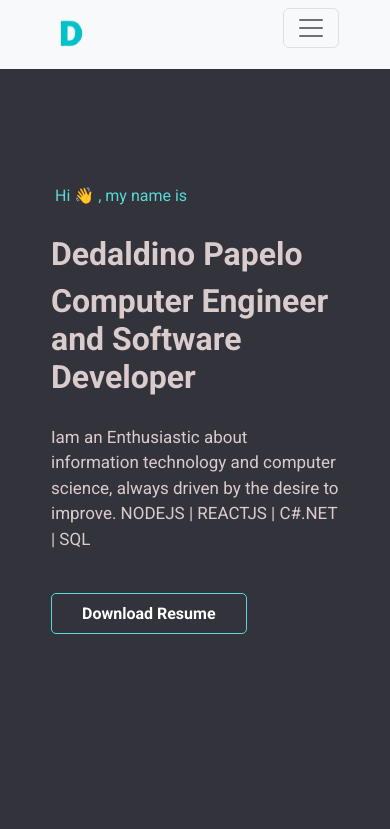
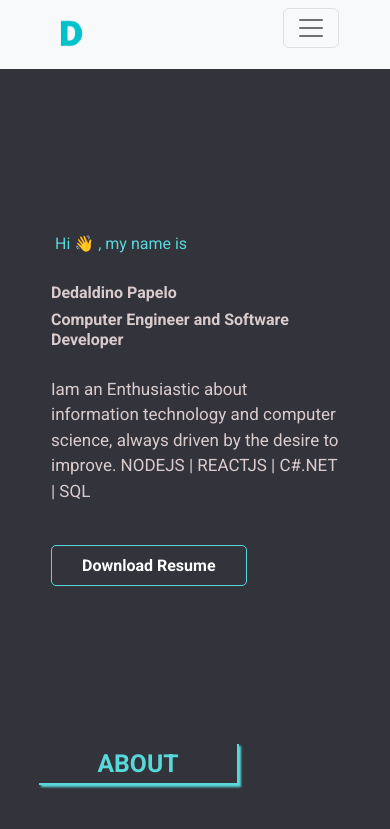
Before and after one commit to Dedaldino-Papelo/new-portfolio, a React (Create React App) app: page / in a window 390 px wide. Shown: the top 829 px of the page. Built offline with nearby package versions, Linux system fonts and the light colour scheme.

Commit message:
add styled components to the app styling the Home

```diff
--- a/src/App.css
+++ b/src/App.css
@@ -12,7 +12,7 @@
 
  .btn-download:hover{
     color: #fff;
-    background-color: #062464;
+    background-color:#2f6b6b
  }
  .navbar-nav .nav-link.active, .navbar-nav .show>.nav-link {
     color: #fff
--- a/src/components/About/style.css
+++ b/src/components/About/style.css
@@ -40,6 +40,9 @@
 
 /*Responsivo - Smartphone*/
 @media only screen and (max-width: 767px) {
+    .About{
+        padding: 0px;
+}
     .about-content{
         display: flex;
         flex-direction: column;
@@ -62,6 +65,7 @@
 
 /*TABLET*/
 @media only screen and (min-width: 767px) and (max-width: 1366px) {
+
     .about-content .left-image img{
         width: 100%;
         height: 50vh;
--- a/src/components/Home/Home.js
+++ b/src/components/Home/Home.js
@@ -1,37 +1,43 @@
 import React from 'react'
 import './style.css';
+import {HomeContainer,
+        Title1,
+        Title2,
+        Entry,
+        Description,
+        DescriptionContainer,
+        ResumeWrapper,
+        DownloadResume
+      }from './home.style';
 
 const Home = () => {
 
   return (
-    <section id="home" className="container Home">
-      <h1 className='introduction'>Hi <span role='img' aria-labelledby='imoji'>👋</span> , my name is</h1>
+    <HomeContainer id="home" className='container'>
+      <Entry>Hi <span role='img' aria-labelledby='imoji'>👋</span> , my name is</Entry>
 
-      <div className='name'>
-        <h2>
+
+        <Title1>
           Dedaldino Papelo
-          </h2>
-          </div>
+          </Title1>
+          <Title2>
+          Computer Engineer and Software Developer
+          </Title2>
 
-      <div className='title'>
-        <h3>
-          Computer Engineer and Software Developer
-          </h3>
-          </div>
 
-      <div className='about-me'>
-        <p>
+      <DescriptionContainer>
+        <Description>
         Iam an Enthusiastic about information technology and computer science, always driven by the desire to improve. NODEJS | REACTJS | C#.NET | SQL
-        </p>
-        </div>
+        </Description>
+        </DescriptionContainer>
 
-        <div className='resume'>
-          <a className='btn-download' href={process.env.PUBLIC_URL + "/meu curriculo EN.pdf"}>
+        <ResumeWrapper>
+          <DownloadResume className='btn-download' href={process.env.PUBLIC_URL + "/meu curriculo EN.pdf"}>
           Download Resume
-          </a>
-        </div>
+          </DownloadResume>
+        </ResumeWrapper>
 
-    </section>
+    </HomeContainer>
   )
 }
 
--- /dev/null
+++ b/src/components/Home/home.style.js
@@ -0,0 +1,60 @@
+import styled, {css} from "styled-components";
+
+
+  const TitleStyle = css`
+    font-weight:bold;
+    font-size: 3em;
+
+    @media only screen and (max-width: 767px) {
+        font-size: 1em;
+  `
+
+export const HomeContainer = styled.section`
+    height: 80vh;
+    display: flex;
+    flex-direction: column;
+    justify-content: center;
+    align-items: flex-start;
+`
+
+export const Entry = styled.h1`
+    margin: 0px 0px 30px 4px;
+    color: #58d8d8;
+    font-family: var(--font-mono);
+    font-size: clamp(var(--fz-sm),5vw,var(--fz-md));
+    font-weight: 400;
+`
+
+export const TitleContainer = styled.div`
+    border: 2px solid red;
+}
+
+`
+export const Title1 = styled.h2`
+  ${TitleStyle}
+
+`
+export const Title2 = styled.h3`
+    ${TitleStyle}
+
+`
+
+export const DescriptionContainer = styled.div`
+    max-width: 500px;
+}
+`
+
+export const Description = styled.p`
+    font-size: 1.0625em;
+    line-height: 25.5px;
+    margin: 20px 0px 0px;
+`
+
+export const ResumeWrapper = styled.div`
+    margin-top: 50px;
+`
+
+export const DownloadResume = styled.a`
+    background-color: transparent;
+    border: 1px solid #58d8d8
+`
--- a/src/components/Home/style.css
+++ b/src/components/Home/style.css
@@ -1,44 +1,6 @@
-.Home{
-    height: 80vh;
-    display: flex;
-    flex-direction: column;
-    justify-content: center;
-    align-items: flex-start;
-}
 
-.Home h2,h3{
-    font-size: 3em;
-    font-weight:bold
-}
-.Home h1{
-    margin: 0px 0px 30px 4px;
-    color: #58d8d8;
-    font-family: var(--font-mono);
-    font-size: clamp(var(--fz-sm),5vw,var(--fz-md));
-    font-weight: 400;
-}
 
-.Home .about-me{
-    max-width: 500px;
-}
-.Home .about-me p{
-    font-size: 1.0625em;
-    line-height: 25.5px;
-    margin: 20px 0px 0px;
-}
 
-.Home .resume{
-    margin-top: 50px;
-}
-
-.resume a {
-    background-color: transparent;
-    border: 1px solid #58d8d8
-}
-
-.resume a:hover {
-    background-color:#2f6b6b
-}
 
 /*Responsivo - Tablet*/
 
```
